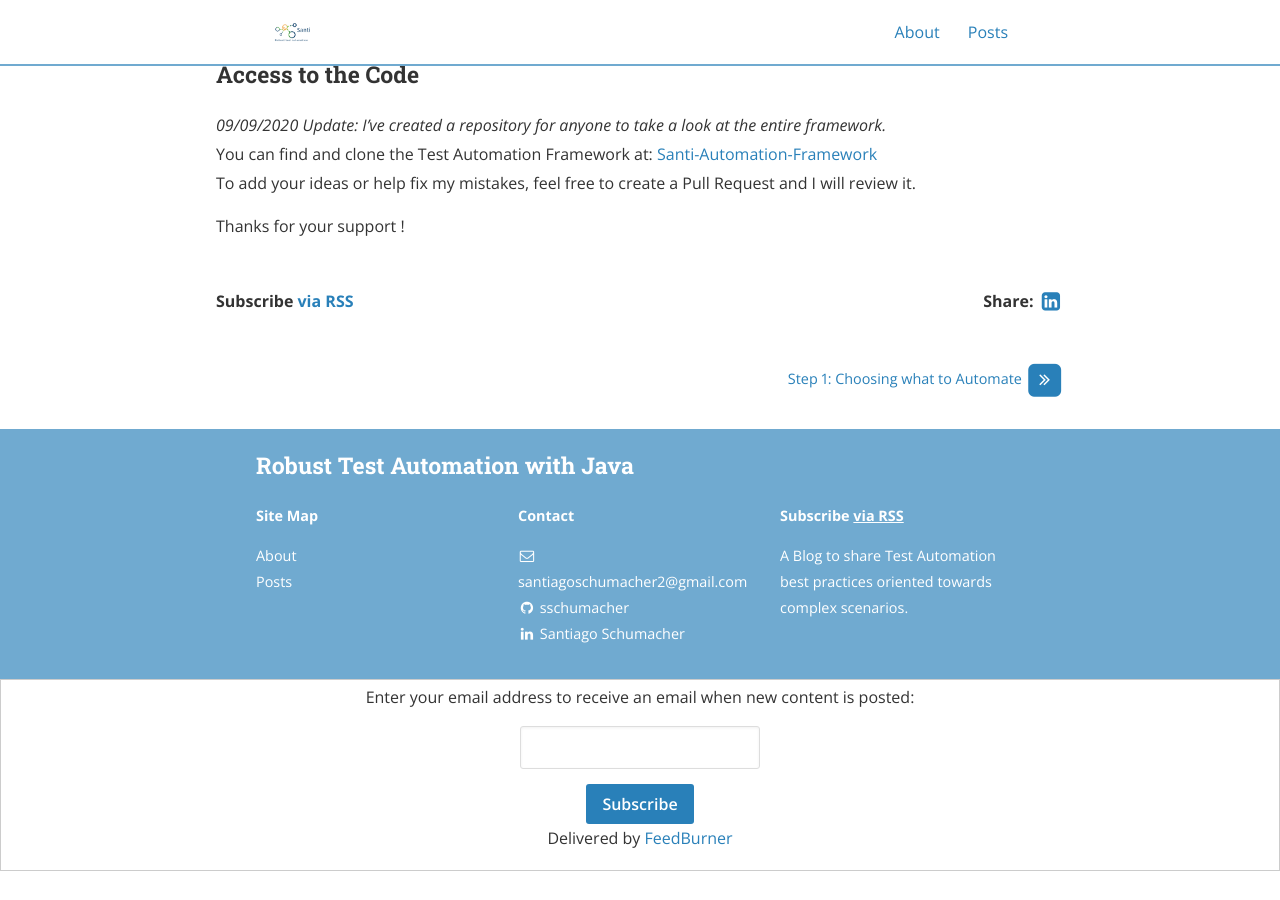
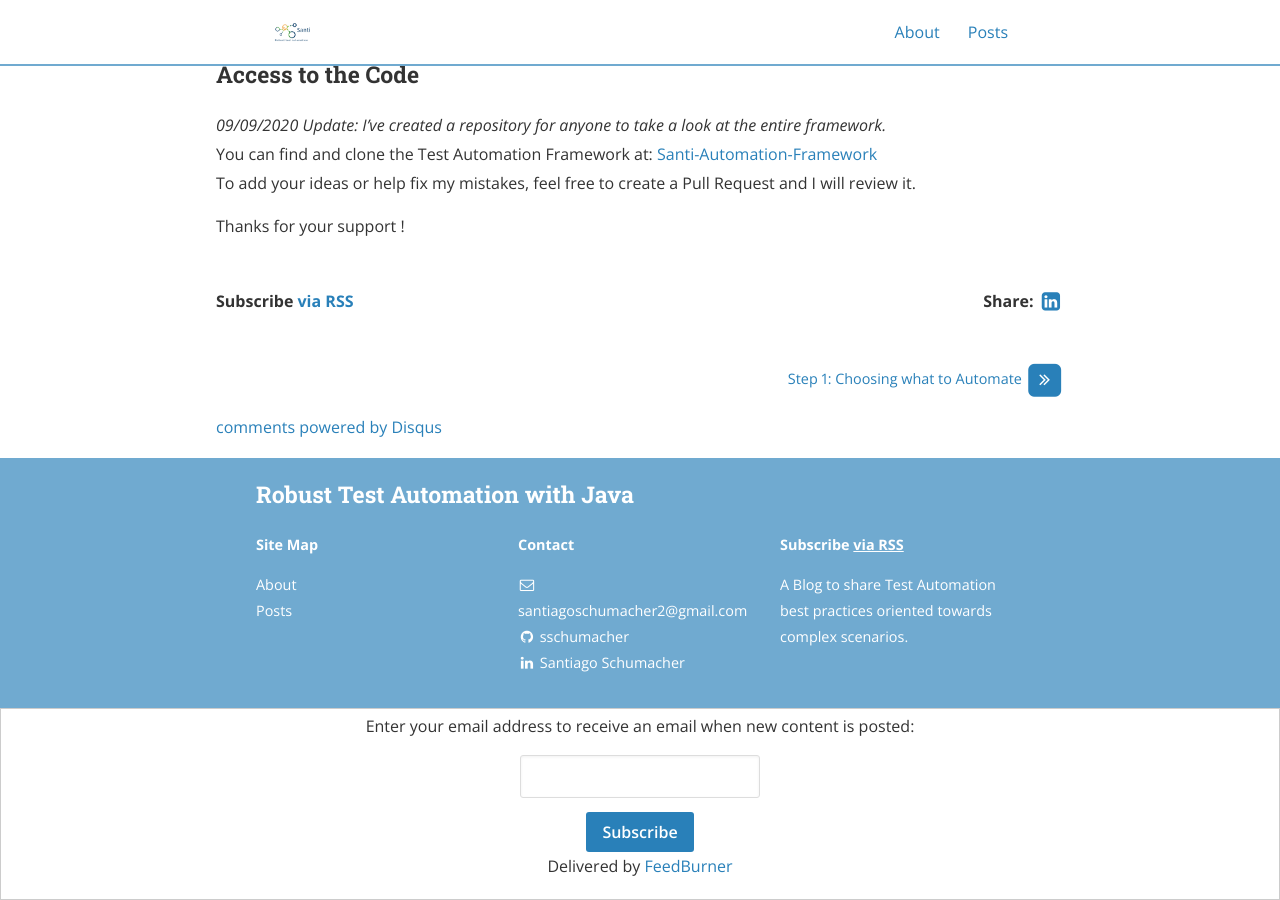
Before and after one commit to santiautomation/santiautomation.github.io, a Jekyll site: the page built from _posts/2020-08-01-Welcome - First Post.md, in a window 1280 px wide and 900 px high, scrolled down 1288 px. Built offline with Jekyll 4.4.1, drawn with Linux system fonts in a browser that asks for light colours; nearby versions of some CDN libraries; comment, search, counter and statistics services are not loaded; before the commit the page ends 2159 px from its top, so only the background shows below that; some of the changed lines change nothing that is shown.

Commit message:
Added disqus shortname

```diff
--- a/_config.yml
+++ b/_config.yml
@@ -49,7 +49,7 @@
     category: '/category/:name/'
     tag: '/tag/:name/'
 # Disqus comments
-
+disqus_shortname: https-santiautomation-github-io
 # Google analytics
 ga_tracking_id: "G-2GS3X7QMNJ"
 
--- a/_layouts/post.html
+++ b/_layouts/post.html
@@ -40,9 +40,6 @@
 </section>
 {% endif %}
 {% endif %}
-
-<script defer src="http://localhost:7000/js/commento.js"></script>
-<div id="commento"></div>
 
 <section class="rss">
   <p class="rss-subscribe text"><strong>Subscribe <a href="{{ "/feed.xml" | prepend: site.baseurl }}">via RSS</a></strong></p>
```
